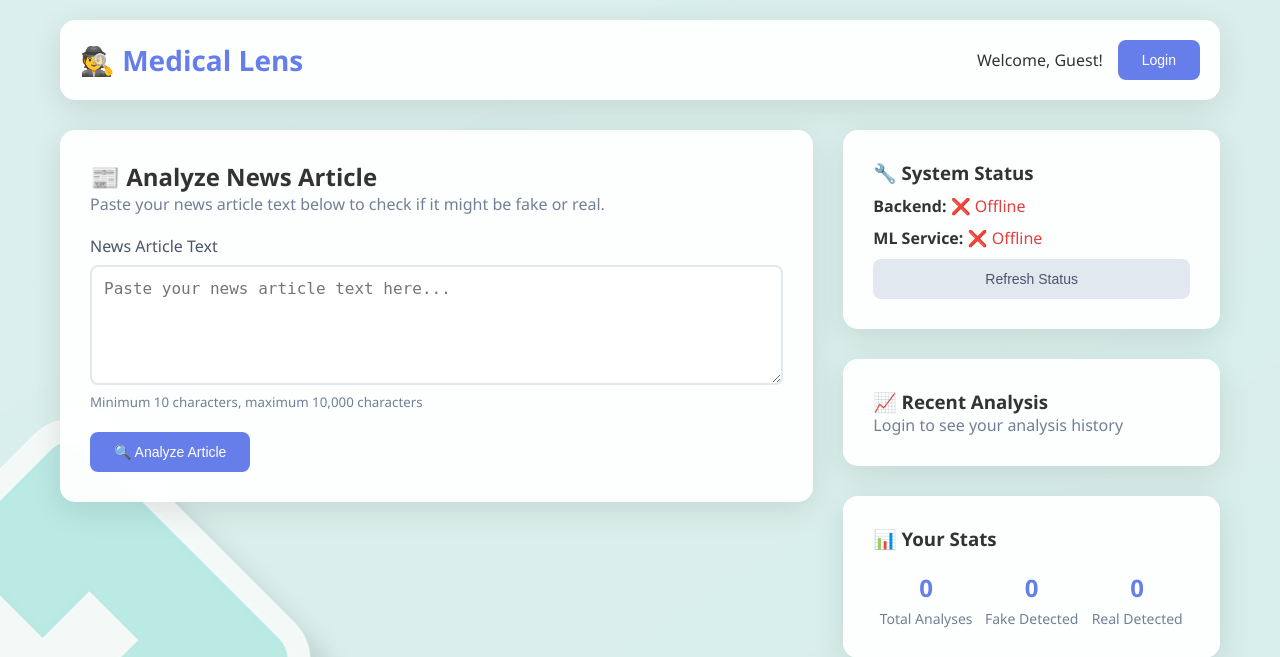
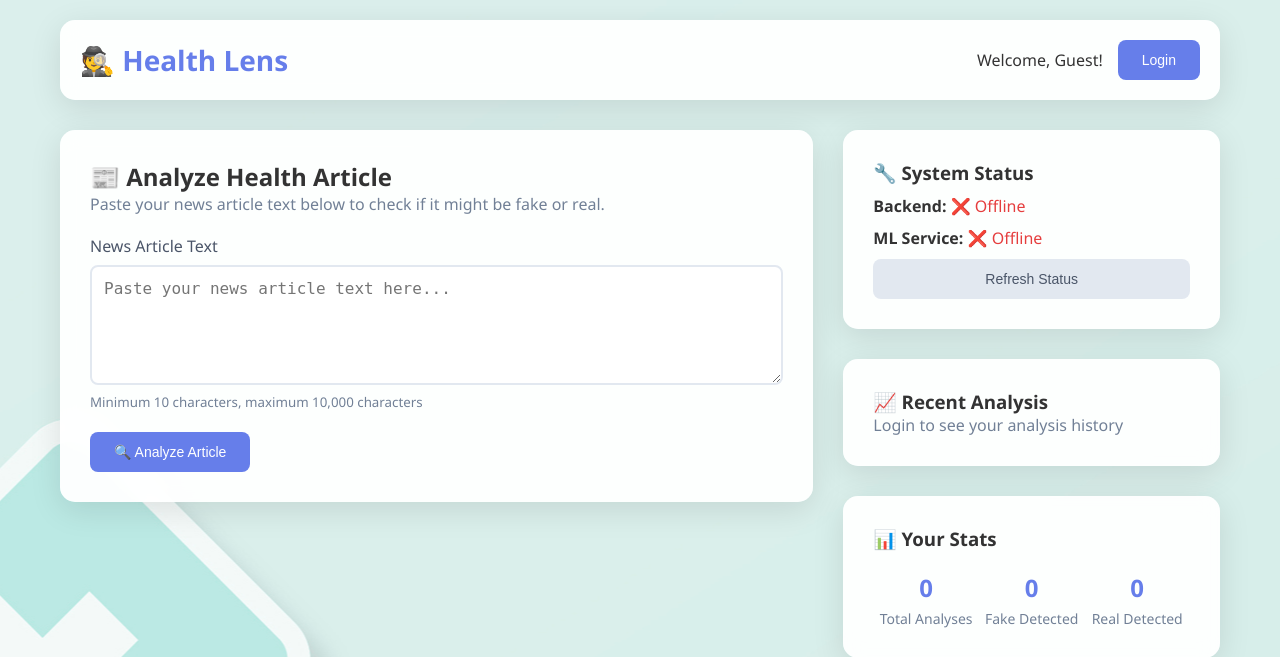
Before and after one commit to Ayushpandeyff/Medical-lens, a Flask app: template java_backend/src/main/resources/templates/index.html in a window 1280 px wide. Shown: the top 657 px of the page. Run offline with Flask 3, Linux system fonts and the light colour scheme; the template is opened without the code that fills it, so the values that code supplies are empty; parts of the project's set-up code (start-up, migrations or seed data) failed here and were passed over.

Commit message:
Updated feature/fixed bug/changed file

```diff
--- a/java_backend/src/main/resources/templates/index.html
+++ b/java_backend/src/main/resources/templates/index.html
@@ -292,7 +292,7 @@
 <div class="container">
     <!-- Header -->
     <div class="header">
-        <div class="logo">🕵️ Medical Lens</div>
+        <div class="logo">🕵️ Health Lens</div>
         <div class="user-info">
             <span id="welcomeMessage">Welcome, Guest!</span>
             <button id="authBtn" class="btn">Login</button>
@@ -333,7 +333,7 @@
         <!-- Analysis Section -->
         <div>
             <div class="card">
-                <h2>📰 Analyze News Article</h2>
+                <h2>📰 Analyze Health Article</h2>
                 <p style="color: #718096; margin-bottom: 20px;">
                     Paste your news article text below to check if it might be fake or real.
                 </p>
```
Also changed, not shown: 1 other file.
